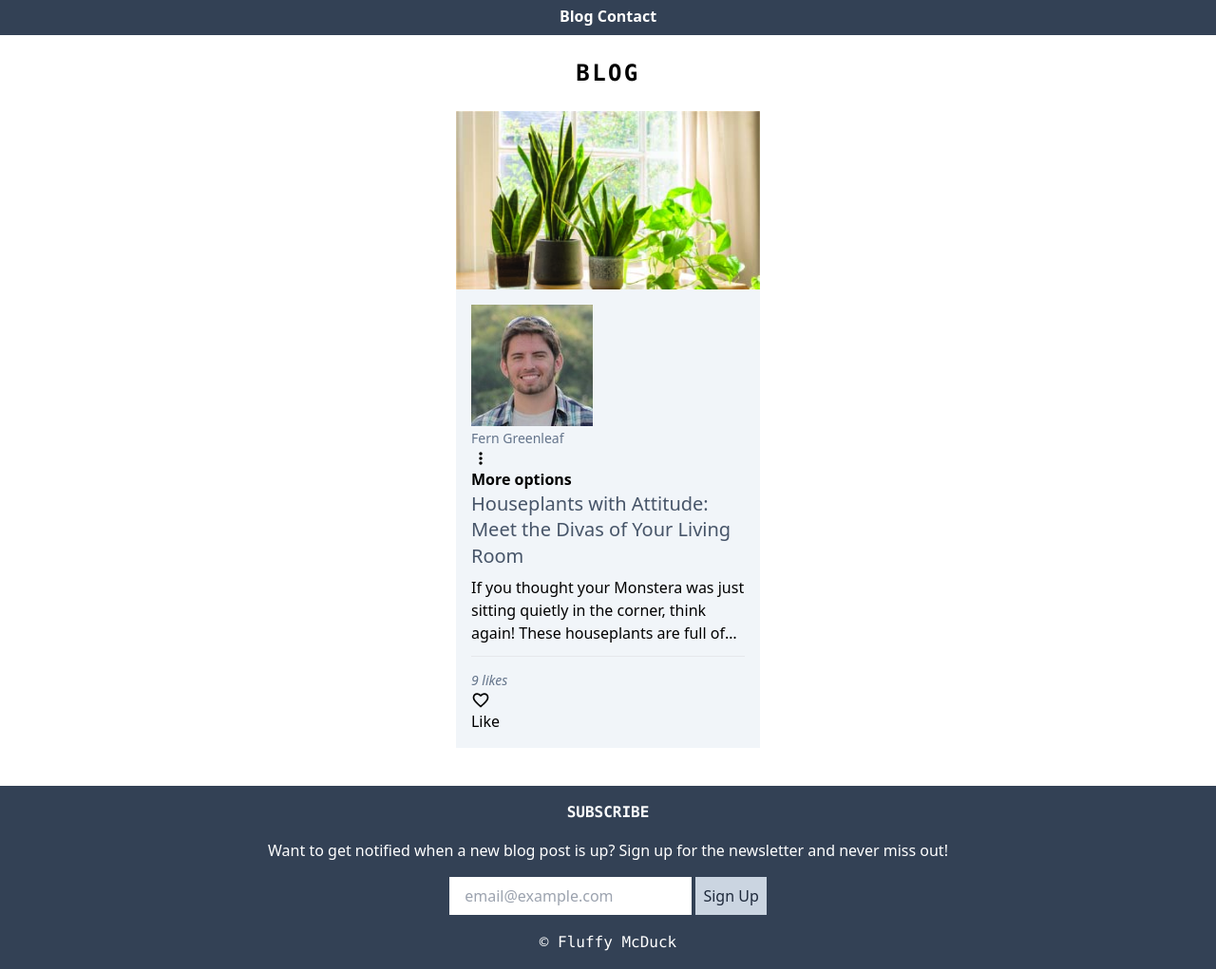
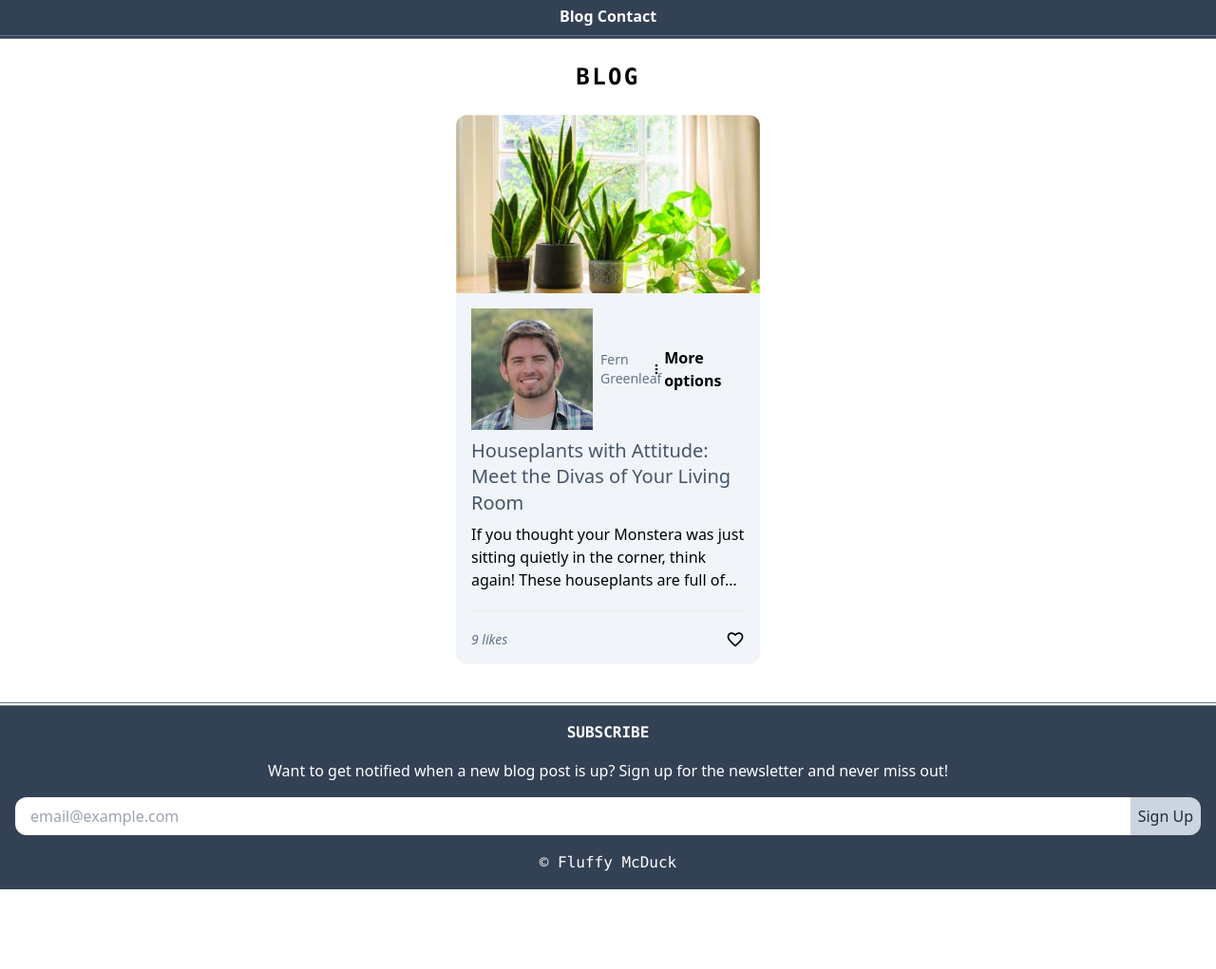
Before and after one commit to DainVerd/plant-blog-on-tailwind, a website: page index.html in a window 1280 px wide. Shown: the part 58-1079 px from the top of the page at 95% size. After the commit the page ends 995 px from the top, so only its background shows below. Drawn offline with nearby package versions, Linux system fonts and the light colour scheme.

Commit message:
fourt version of mockup

```diff
--- a/index.html
+++ b/index.html
@@ -16,7 +16,7 @@ YOUR TASKS
         <script src="https://cdn.tailwindcss.com"></script>
     </head>
     <body>
-        <header class="bg-slate-700">
+        <header class="bg-slate-700 border-double border-slate-500 border-b-4">
             <section class="w-10 py-2 mx-auto">
                 <svg xmlns="http://www.w3.org/2000/svg" viewBox="0 0 164.56 162.44" xmlns:v="https://vecta.io/nano" fill="white"><path d="M88.94 119.91v42.53H75.4V92.17c-26.58.24-47.78-9.8-62.83-31.49C.01 42.59-.81 21.91.41.47 20.12-.94 39.07.28 56.17 11.7c16.82 11.23 26.68 27.1 31.55 47.46 10.5-14.19 22.98-24.84 39.54-28.46 11.82-2.59 24.14-2.93 36.15-4.26 6.86 44.12-17.09 92.51-74.47 93.48zM14.33 14.31C12.4 48.23 36.69 81.49 75.09 77.17c1.17-36.65-25.68-64.07-60.76-62.86zm75.07 90.8c37.04.92 61.67-25.55 60.93-63.1-32.53-4.75-62.82 26.43-60.93 63.1z"/></svg>
             </section>
@@ -26,29 +26,27 @@ YOUR TASKS
             </nav>
         </header>
 
-        <main >
+        <main>
             <h2 class="text-center text-2xl font-bold my-6 font-mono uppercase tracking-widest">Blog</h2>
 
             <!-- CARD CONTAINER -->
             <section class="w-11/12 mx-auto mb-10">
 
                 <!-- CARD -->
-                <section class="bg-slate-100 w-80 mx-auto">
-                    <img src="img/post_houseplants.jpg" alt="Houseplants with Attitudes"/>
+                <section class="bg-slate-100 w-80 mx-auto rounded-xl">
+                    <img class="rounded-tl-xl rounded-tr-xl" src="img/post_houseplants.jpg" alt="Houseplants with Attitudes"/>
 
                     <!-- CARD CONTENT -->
-                    <section class="p-4">
+                    <section class="p-4 flex flex-col gap-2">
 
                         <!-- CARD HEADER -->
-                        <section>
-                            <section>
-                                <section>
-                                    <img lass="w-8" src="img/author_fern.jpg" alt="Fern Greenleaf" />
-                                    <span class="text-sm text-slate-500">Fern Greenleaf</span>
+                        <section class="flex items-center justify-between">
+                                <section class="flex items-center">
+                                    <img lass="w-8 rounded-lg" src="img/author_fern.jpg" alt="Fern Greenleaf" />
+                                    <span class="text-sm text-slate-500 ml-2">Fern Greenleaf</span>
                                 </section>
                                 <svg height="20px" viewBox="0 -960 960 960" width="20px"><path d="M480-160q-33 0-56.5-23.5T400-240q0-33 23.5-56.5T480-320q33 0 56.5 23.5T560-240q0 33-23.5 56.5T480-160Zm0-240q-33 0-56.5-23.5T400-480q0-33 23.5-56.5T480-560q33 0 56.5 23.5T560-480q0 33-23.5 56.5T480-400Zm0-240q-33 0-56.5-23.5T400-720q0-33 23.5-56.5T480-800q33 0 56.5 23.5T560-720q0 33-23.5 56.5T480-640Z"/></svg>
                                  <span class="font-bold">More options</span>
-                            </section>
                         </section>
                         <!-- CARD HEADER END -->
 
@@ -64,10 +62,10 @@ YOUR TASKS
                         <hr class="my-3">
 
                         <!-- CARD FOOTER -->
-                        <section>
+                        <section class="flex items-center justify-between" >
                             <span class="text-sm text-slate-500 italic">9 likes</span>
                             <svg xmlns="http://www.w3.org/2000/svg" height="20px" viewBox="0 -960 960 960" width="20px"><path d="m480-120-58-52q-101-91-167-157T150-447.5Q111-500 95.5-544T80-634q0-94 63-157t157-63q52 0 99 22t81 62q34-40 81-62t99-22q94 0 157 63t63 157q0 46-15.5 90T810-447.5Q771-395 705-329T538-172l-58 52Zm0-108q96-86 158-147.5t98-107q36-45.5 50-81t14-70.5q0-60-40-100t-100-40q-47 0-87 26.5T518-680h-76q-15-41-55-67.5T300-774q-60 0-100 40t-40 100q0 35 14 70.5t50 81q36 45.5 98 107T480-228Zm0-273Z"/></svg>
-                            <span>Like</span>
+                            <!-- <span>Like</span> -->
                         </section>
                         <!-- CARD FOOTER END -->
 
@@ -82,14 +80,14 @@ YOUR TASKS
             <!--CARD CONTAINER END-->
 
         </main>
-        <footer>
+        <footer class="border-t-4 border-double border-slate-500">
             <!-- FOOTER CONTENT -->
             <section class="bg-slate-700 text-white p-4 text-center mt-auto">
                 <h3 class="font-semibold uppercase font-mono mb-4">Subscribe</h3>
                 <p class="">Want to get notified when a new blog post is up? Sign up for the newsletter and never miss out!</p>
-                <form class="my-4">
-                    <input  class="p-2 text-slate-800 pl-4" type="email" placeholder="email@example.com"/>
-                    <input class="bg-slate-300 text-slate-800 p-2 font-medium" type="submit" value="Sign Up"/>
+                <form class="my-4 w-full flex">
+                    <input class="p-2 text-slate-800 pl-4 rounded-tl-xl rounded-bl-xl flex-grow" type="email" placeholder="email@example.com"/>
+                    <input class="bg-slate-300 text-slate-800 p-2 font-medium rounded-tr-xl rounded-br-xl" type="submit" value="Sign Up"/>
                 </form>
                 <span class="ext-xs font-mono">&copy; Fluffy McDuck</span>
             </section>
```
Also changed, not shown: more-practise-on-tailwind/index2.html (renamed from index2.html).
